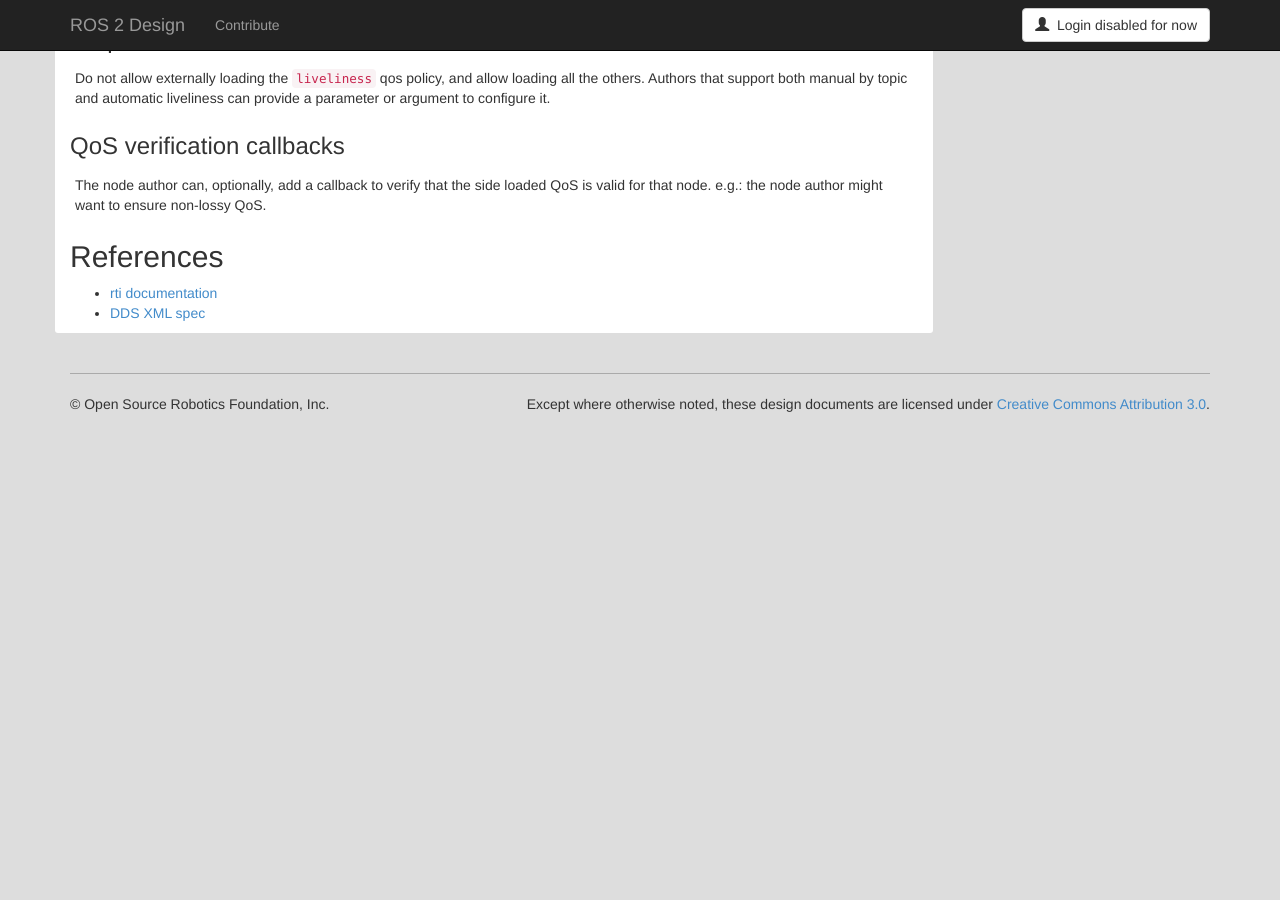
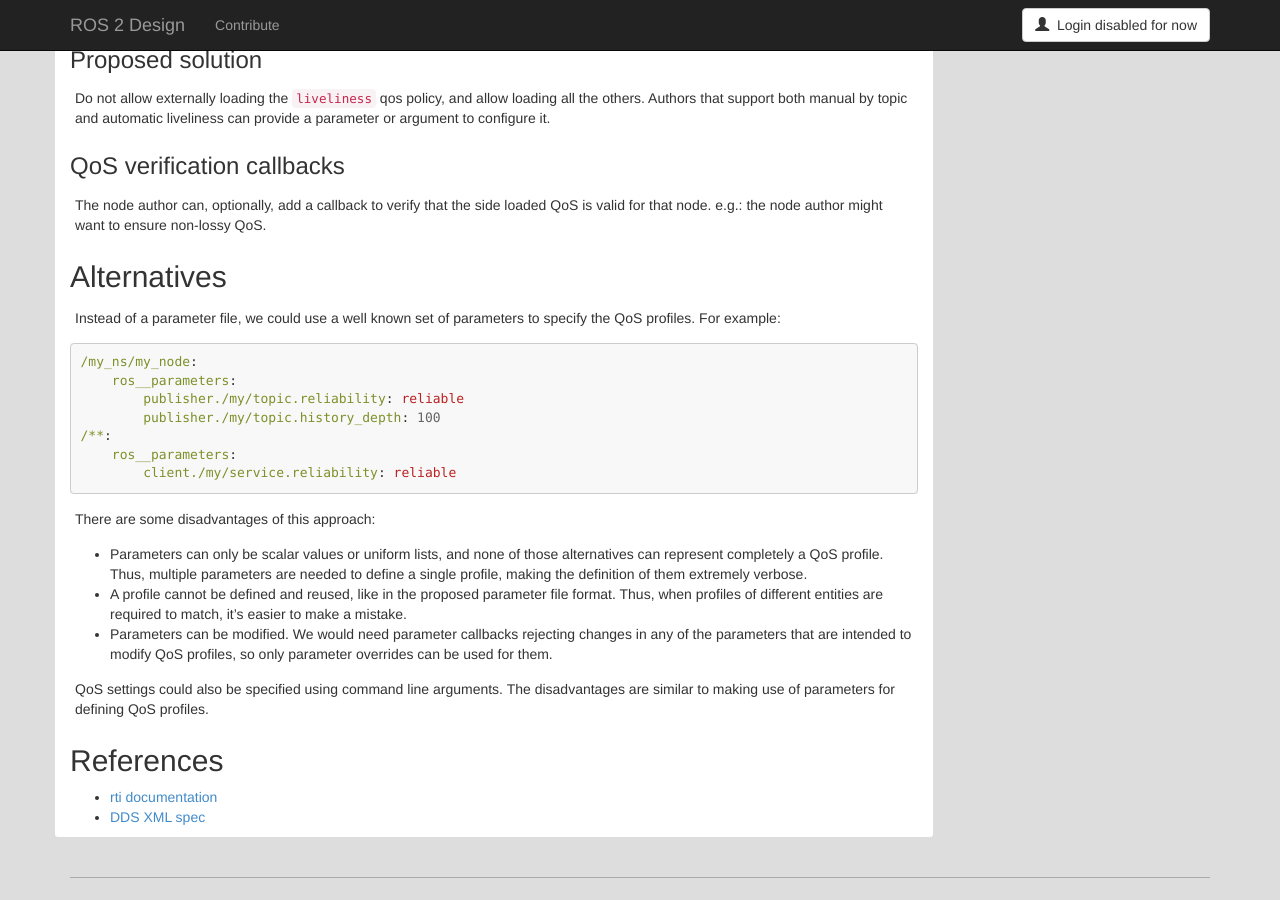
Before and after one commit to ros2/design, a Jekyll site: the page built from articles/external_qos_file.md, in a window 1280 px wide and 900 px high, scrolled down 9217 px. Built offline with Jekyll 4.4.1, drawn with Linux system fonts in a browser that asks for light colours; nearby versions of some CDN libraries; before the commit the page ends 9641 px from its top, so only the background shows below that.

Commit message:
Alternatives: parameters and command line arguments
Signed-off-by: Ivan Santiago Paunovic <ivanpauno@ekumenlabs.com>

````diff
--- a/articles/external_qos_file.md
+++ b/articles/external_qos_file.md
@@ -505,6 +505,32 @@ Authors that support both manual by topic and automatic liveliness can provide a
 The node author can, optionally, add a callback to verify that the side loaded QoS is valid for that node.
 e.g.: the node author might want to ensure non-lossy QoS.
 
+## Alternatives
+
+Instead of a parameter file, we could use a well known set of parameters to specify the QoS profiles.
+For example:
+
+```yaml
+/my_ns/my_node:
+    ros__parameters:
+        publisher./my/topic.reliability: reliable
+        publisher./my/topic.history_depth: 100
+/**:
+    ros__parameters:
+        client./my/service.reliability: reliable
+```
+
+There are some disadvantages of this approach:
+
+- Parameters can only be scalar values or uniform lists, and none of those alternatives can represent completely a QoS profile.
+  Thus, multiple parameters are needed to define a single profile, making the definition of them extremely verbose.
+- A profile cannot be defined and reused, like in the proposed parameter file format.
+  Thus, when profiles of different entities are required to match, it's easier to make a mistake.
+- Parameters can be modified. We would need parameter callbacks rejecting changes in any of the parameters that are intended to modify QoS profiles, so only parameter overrides can be used for them.
+
+QoS settings could also be specified using command line arguments.
+The disadvantages are similar to making use of parameters for defining QoS profiles.
+
 ## References
 
 - [rti documentation](https://community.rti.com/examples/using-qos-profiles)
````
